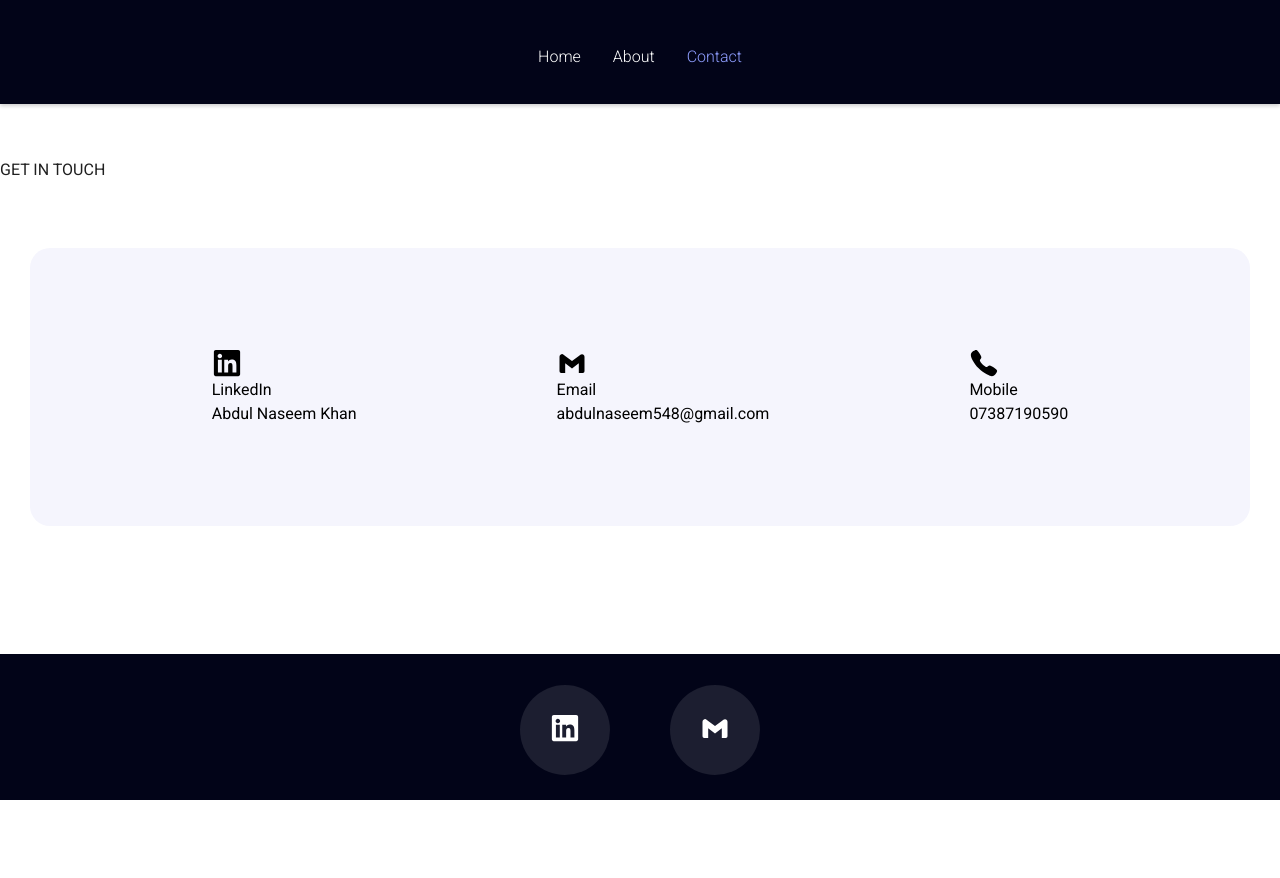
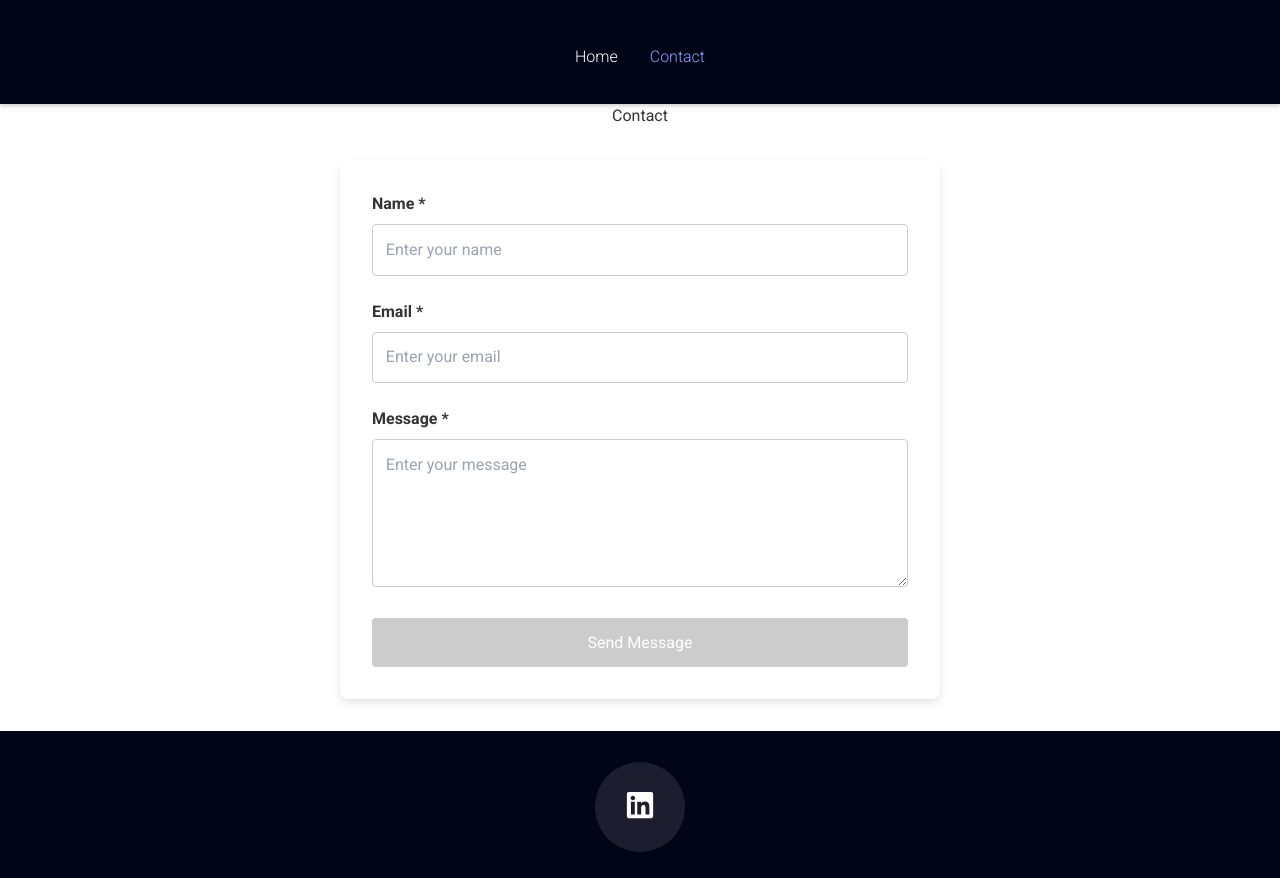
Before and after one commit to abdulnaseem/react-portfolio-latest, a React (Vite) app: page /contact in a window 1280 px wide. Before the commit the page ends 800 px from the top, so only its background shows below. Built offline with nearby package versions, Linux system fonts and the light colour scheme.

Commit message:
updated contact page to form - removed about page

```diff
--- a/package.json
+++ b/package.json
@@ -14,6 +14,7 @@
     "flowbite-react": "^0.10.2",
     "framer-motion": "^11.11.10",
     "react": "^18.3.1",
+    "react-checkmark": "^2.1.1",
     "react-dom": "^18.3.1",
     "react-icons": "^5.3.0",
     "react-responsive": "^10.0.0",
--- a/src/App.jsx
+++ b/src/App.jsx
@@ -6,6 +6,7 @@ import About from './routes/About/about';
 import Contact from './routes/Contact/contact';
 import MainNavigation from './components/Navigation/mainNavigation';
 import TalibNotes from './components/talib-notes/TalibNotes';
+import ThankYou from './routes/Contact/ThankYou';
 
 
 function App() {
@@ -20,6 +21,7 @@ function App() {
         <Route path='/about' element={<About />} />
         <Route path='/contact' element={<Contact />} />
         <Route path='/talibnotes' element={<TalibNotes />} />
+        <Route path='/thank-you' element={<ThankYou />} />
       </Routes>
     </>
   )
--- a/src/components/Footer/footer.jsx
+++ b/src/components/Footer/footer.jsx
@@ -16,7 +16,7 @@ const Footer = ({footer}) => {
         <div className={footerStyle}>
             <div class="hi-icon-wrap hi-icon-effect-1 hi-icon-effect-1a">
                 <a href="https://www.linkedin.com/in/abdul-naseem-khan-14b429198" class="hi-icon hi-icon-linkedin" target='_blank'><FaLinkedin size={30} /></a>
-                <a href="mailto:abdulnaseem548@gmail.com" class="hi-icon hi-icon-gmail" target='_blank'><BiLogoGmail size={30} /></a>
+                {/* <a href="mailto:abdulnaseem548@gmail.com" class="hi-icon hi-icon-gmail" target='_blank'><BiLogoGmail size={30} /></a> */}
             </div>
         </div>
     )
--- a/src/components/Navigation/nav-data.json
+++ b/src/components/Navigation/nav-data.json
@@ -6,12 +6,6 @@
         "id": 0
     },
     {
-        "title": "About",
-        "path": "/about",
-        "cName": "nav-text",
-        "id": 1
-    },
-    {
         "title": "Contact",
         "path": "/contact",
         "cName": "nav-text",
--- /dev/null
+++ b/src/routes/Contact/ThankYou.jsx
@@ -0,0 +1,22 @@
+import React from 'react';
+import { Link } from 'react-router-dom';
+import classes from './contact.module.css';
+import { Checkmark } from 'react-checkmark'
+
+const ThankYou = () => {
+  return (
+    <div className={classes.thankYouContainer}>
+      <h1 className={`${classes.heading} text-3xl font-bold mt-10 mb-5 text-center`}>
+        Thank you for reaching out!
+      </h1>
+      <Checkmark size="96px" />
+      <div className="text-center mt-8">
+        <Link to="/" className="text-blue-600 underline">
+          Go back to Home
+        </Link>
+      </div>
+    </div>
+  );
+};
+
+export default ThankYou;
--- a/src/routes/Contact/contact.css
+++ /dev/null
@@ -1,53 +0,0 @@
-.contact-container {
-    height: 18vh;
-}
-
-.contact-title {
-    color: #202020;
-    padding-top:54px;
-}
-
-.contact-outer-section {
-    display: grid;
-    grid-template-columns: auto auto auto;
-    justify-content: center;
-    background-color: #f5f5fd;
-    margin-left: 70px;
-    margin-right: 70px;
-    border-radius: 20px;
-}
-
-.contact-inner-section {
-    margin: 40px;
-    margin-top: 50px;
-}
-
-@media screen and (min-width: 1066px) {
-    .contact-inner-section {
-        margin: 100px;
-    }
-}
-
-@media screen and (min-width: 850px) {
-    .contact-outer-section {
-        margin-left: 30px;
-        margin-right: 30px;
-    }
-}
-
-@media screen and (max-width: 645px) {
-    .contact-outer-section {
-        display: block;
-        text-align: center;
-        padding-top: 10px;
-        padding-bottom: 10px;
-        margin-left: 15px;
-        margin-right: 15px;
-        margin-bottom: 30px;
-    }
-
-    .contact-icon svg {
-        margin: auto;
-        text-align: center;
-    }
-}
--- a/src/routes/Contact/contact.jsx
+++ b/src/routes/Contact/contact.jsx
@@ -1,44 +1,100 @@
-import { useMediaQuery } from "react-responsive";
-import Footer from "../../components/Footer/footer";
-import './contact.css';
-import { FaLinkedin } from "react-icons/fa";
-import { BiLogoGmail } from "react-icons/bi";
-import { IoCall } from "react-icons/io5";
+import React, { useState } from 'react';
+import styles from './Contact.module.css';
+import Footer from '../../components/Footer/footer';
 
-const Contact = () => {
+const ContactForm = () => {
+  const [formData, setFormData] = useState({
+    name: '',
+    email: '',
+    message: '',
+  });
+  const [success, setSuccess] = useState(false);
 
-    const isMobile = useMediaQuery({ maxWidth: "645px" });
+  const handleChange = (e) => {
+    const { name, value } = e.target;
+    setFormData({ ...formData, [name]: value });
+  };
 
-    return (
-        <>
-            <div className="contact-container text-center">
-                <h2 className="contact-title text-4xl font-bold tracking-tight sm:text-4xl drop-shadow-md">GET IN TOUCH</h2>
+  const handleSubmit = (e) => {
+    e.preventDefault();
+    const form = e.target;
+
+    // Dynamically set the `_next` field to use the current domain
+    const nextUrlInput = document.createElement('input');
+    nextUrlInput.type = 'hidden';
+    nextUrlInput.name = '_next';
+    nextUrlInput.value = `${window.location.origin}/thank-you`; // Base URL + /thank-you
+    form.appendChild(nextUrlInput);
+
+    form.action = "https://formsubmit.co/3c62f87ba55dcc02de3208b84fb356e0";
+    form.method = "POST";
+    form.submit();
+  };
+
+  const isFormValid = () => {
+    return Object.values(formData).some((value) => value.trim() !== '');
+  }
+
+  return (
+    <>
+      <div className="mt-8">
+        <h2 className='text-2xl font-bold'>Contact</h2>
+        <form className={styles.formContainer} onSubmit={handleSubmit}>
+            {/* Name Input */}
+            <input type="hidden" name="_captcha" value="false" />
+            <input type="hidden" name="_template" value="table" />
+            <input type="hidden" name="_next" value="http://localhost:5173/thank-you" />
+
+            <div className={styles.formGroup}>
+            <label htmlFor="name">Name <span className="text-red-600 font-bold">*</span></label>
+            <input
+                type="text"
+                id="name"
+                name="name"
+                value={formData.name}
+                onChange={handleChange}
+                placeholder="Enter your name"
+                required
+            />
             </div>
 
-            <div className="contact-outer-section">
-                <div className="contact-inner-section">
-                    <a href="https://www.linkedin.com/in/abdul-naseem-khan-14b429198" className="contact-icon" target='_blank'><FaLinkedin size={30} /></a>
-                    <p className="font-bold mt-3">LinkedIn</p>
-                    <p className="mt-2">Abdul Naseem Khan</p>
-                </div>
-                <div className="contact-inner-section">
-                    <a href="Mailto:abdulnaseem548@gmail.com" className="contact-icon" target='_blank'><BiLogoGmail size={30} /></a>
-                    <p className="font-bold mt-3">Email</p>
-                    <p className="mt-2">abdulnaseem548@gmail.com</p>
-                </div>
-                <div className="contact-inner-section">
-                    <a href="Tel:07387190590" className="contact-icon" target='_blank'><IoCall size={30} /></a>
-                    <p className="font-bold mt-3">Mobile</p>
-                    <p className="mt-2">07387190590</p>
-                </div>
+            {/* Email Input */}
+            <div className={styles.formGroup}>
+            <label htmlFor="email">Email <span className="text-red-600 font-bold">*</span></label>
+            <input
+                type="email"
+                id="email"
+                name="email"
+                value={formData.email}
+                onChange={handleChange}
+                placeholder="Enter your email"
+                required
+            />
             </div>
 
-            {
-                isMobile ? <Footer /> : <Footer footer="bottom" />
-            }
+            {/* Message Input */}
+            <div className={styles.formGroup}>
+            <label htmlFor="message">Message <span className="text-red-600 font-bold">*</span></label>
+            <textarea
+                id="message"
+                name="message"
+                value={formData.message}
+                onChange={handleChange}
+                placeholder="Enter your message"
+                rows="5"
+                required
+            />
+            </div>
 
-        </>
-    )
-}
+            {/* Submit Button */}
+            <button type="submit" className={styles.submitButton} disabled={!isFormValid()}>
+              Send Message
+            </button>
+        </form>
+      </div>
+      <Footer />
+    </>
+  );
+};
 
-export default Contact;
+export default ContactForm;
--- /dev/null
+++ b/src/routes/Contact/contact.module.css
@@ -0,0 +1,93 @@
+/* Basic Styling */
+.formContainer {
+  max-width: 600px;
+  margin: 2rem auto;
+  background: #fff;
+  padding: 2rem;
+  border-radius: 8px;
+  box-shadow: 0 4px 8px rgba(0, 0, 0, 0.1);
+}
+
+h2 {
+  text-align: center;
+  color: #333;
+}
+
+.formGroup {
+  margin-bottom: 1.5rem;
+}
+
+.formGroup label {
+  display: block;
+  font-weight: bold;
+  margin-bottom: 0.5rem;
+  color: #333;
+}
+
+.formGroup input,
+.formGroup textarea {
+  width: 100%;
+  padding: 0.8rem;
+  border: 1px solid #ccc;
+  border-radius: 4px;
+  font-size: 1rem;
+}
+
+.formGroup input:focus,
+.formGroup textarea:focus {
+  outline: none;
+  border-color: #007bff;
+}
+
+.submitButton {
+  display: block;
+  width: 100%;
+  padding: 0.8rem;
+  font-size: 1rem;
+  background: #007bff;
+  color: #fff;
+  border: none;
+  border-radius: 4px;
+  cursor: pointer;
+  transition: background-color 0.3s ease;
+}
+
+.submitButton:hover {
+  background: #0056b3;
+}
+
+.submitButton:disabled {
+  background-color: #ccc;
+  cursor: not-allowed;
+}
+
+.thankYouContainer {
+  max-width: 600px;
+  margin: 0 auto;
+  padding: 20px;
+  text-align: center;
+}
+
+.heading {
+  color: #2c3e50;
+}
+
+.message {
+  color: #7f8c8d;
+}
+
+/* Responsive Styling */
+@media (max-width: 768px) {
+  .formContainer {
+    padding: 1.5rem;
+  }
+
+  input,
+  textarea {
+    font-size: 0.9rem;
+  }
+
+  .submitButton {
+    font-size: 0.9rem;
+  }
+}
--- a/src/routes/Home/home.jsx
+++ b/src/routes/Home/home.jsx
@@ -69,8 +69,8 @@ const Home = () => {
 
                 <div className='header-text-section'>
                     <p className='header-text tracking-tight text-xl sm:text-xl drop-shadow-md'>
-                        I am Abdul, a passionate and dedicated React developer, focused on turning creative ideas
-                        into functional, user-friendly web experiences. Whether you’re looking to build sleek, scalable applications
+                        I am Abdul, a passionate and dedicated Software Developer, focused on turning creative ideas
+                        into functional, user-friendly web and mobile experiences. Whether you’re looking to build sleek, scalable applications
                         or elevate your existing digital product, I’m here to make it happen.
                     </p>
                     <motion.button
```
Also changed, not shown: 1 other file (tests, documents, lock files or other folders).
